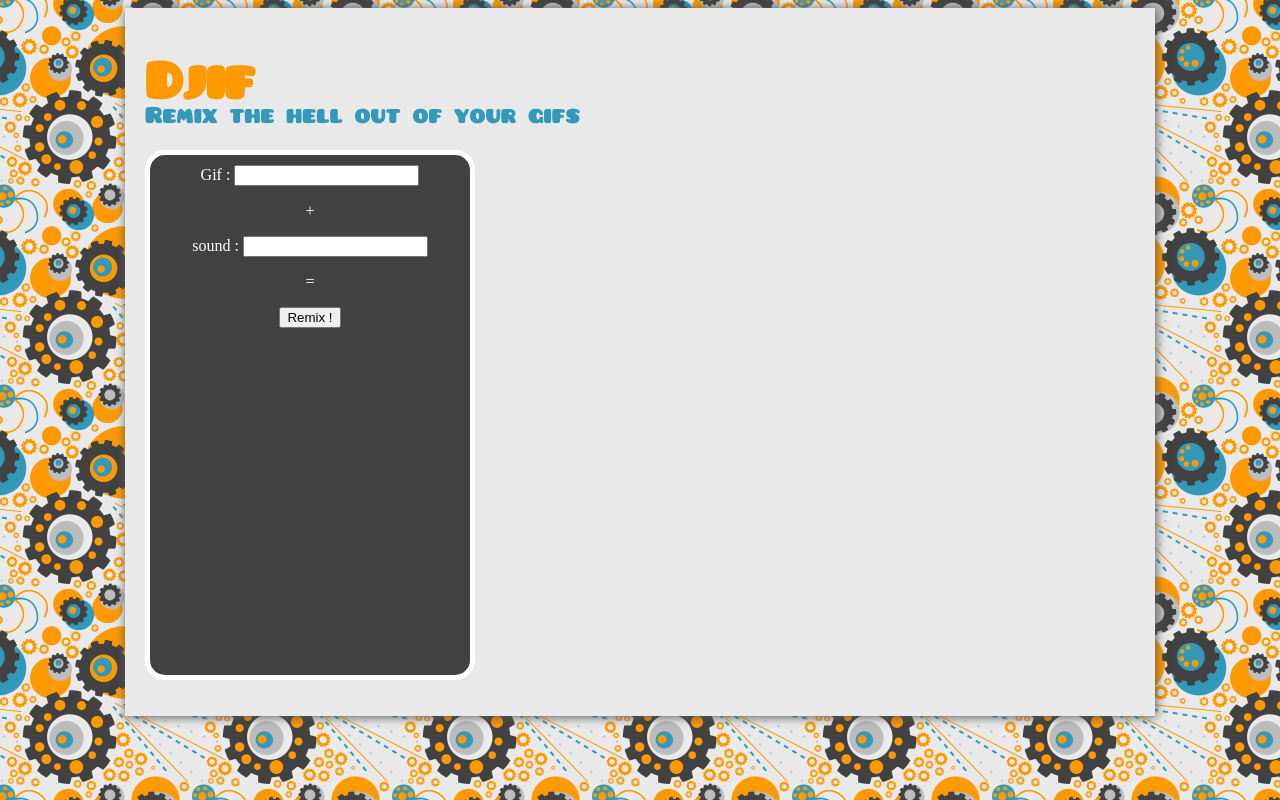
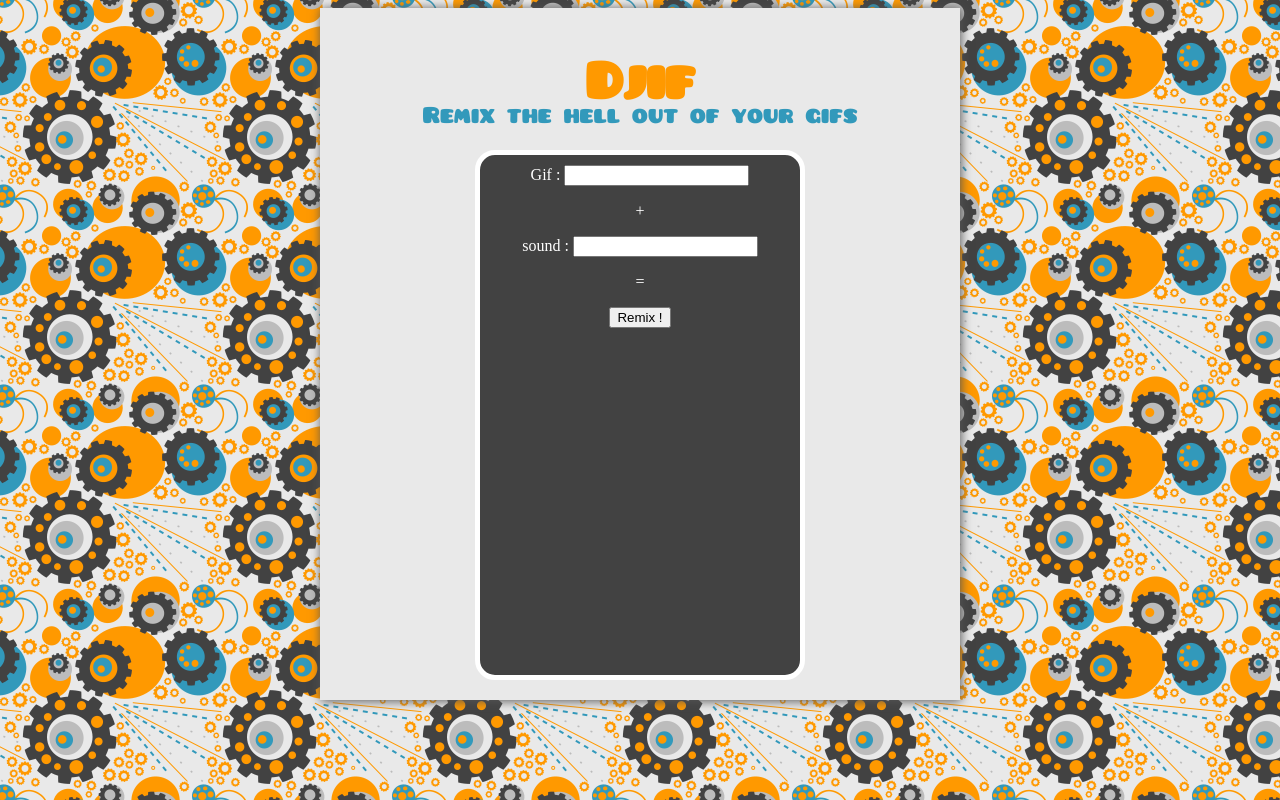
Before and after one commit to rey0bs/djif, a PHP site: page / in a window 1280 px wide. Run offline with PHP 8.4, Linux system fonts and the light colour scheme; some libraries are stand-ins or nearby versions.

Commit message:
Random css adjustments

```diff
--- a/index.html
+++ b/index.html
@@ -31,7 +31,6 @@
 					<button type="Button" onclick="render();">Remix !</button>
 				</center>
 			</form>
-
 			<div id="screen"></div>
 			<div id="speaker"></div>
 		</div>
--- a/style.css
+++ b/style.css
@@ -30,14 +30,15 @@ form {
 	height : 500px;
 	color : white;
 	padding : 10px;
+	margin : 0 auto;
 	left : 50%;
 }
 
 #page {
-	width: 990px;
+	max-width: 600px;
 	margin: 0 auto;
 	padding: 20px;
-	text-align: left;
+/*	text-align: left;*/
 	background-color: rgb( 233, 233, 233 );
 	box-shadow: 1px 1px 10px #555;
 }
```
